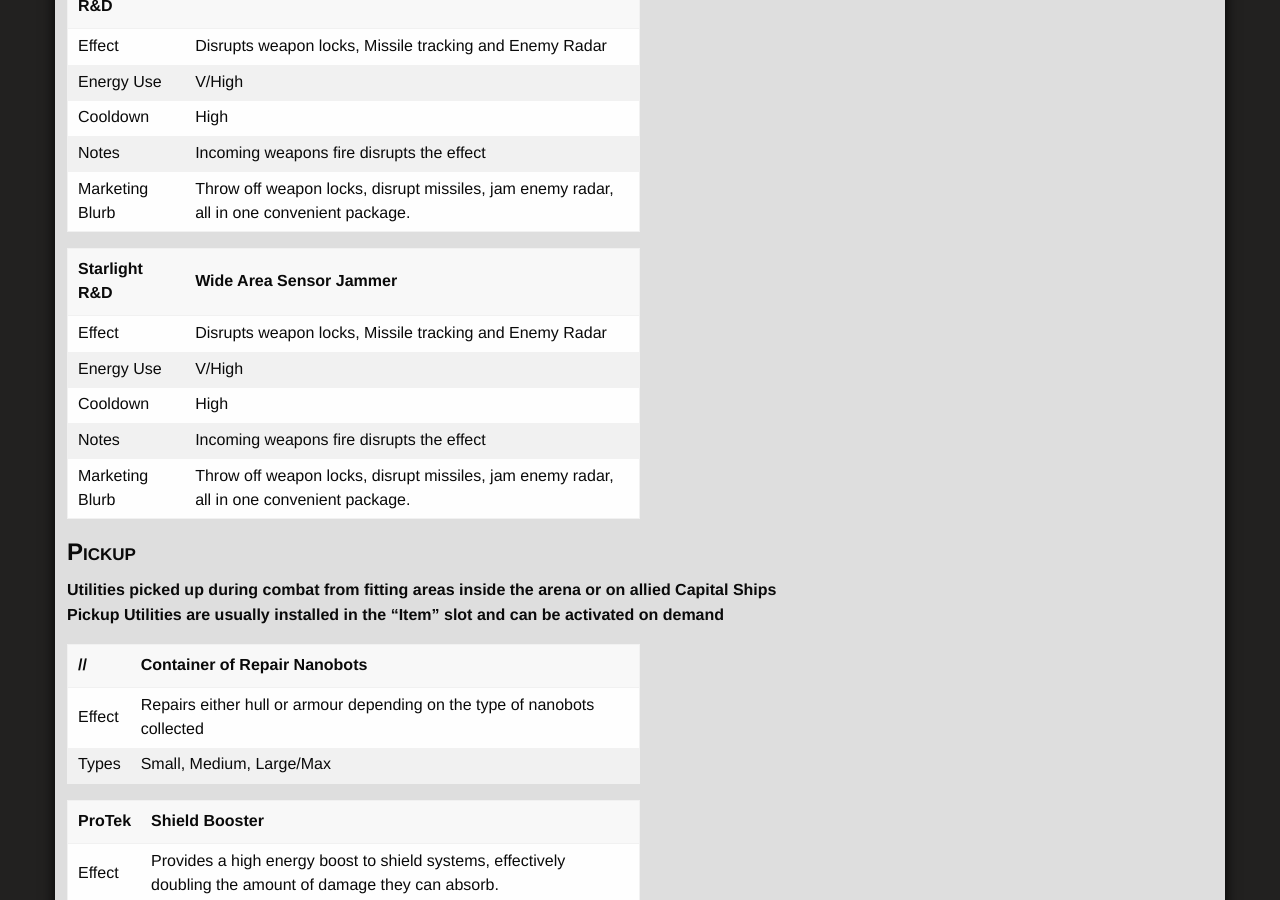
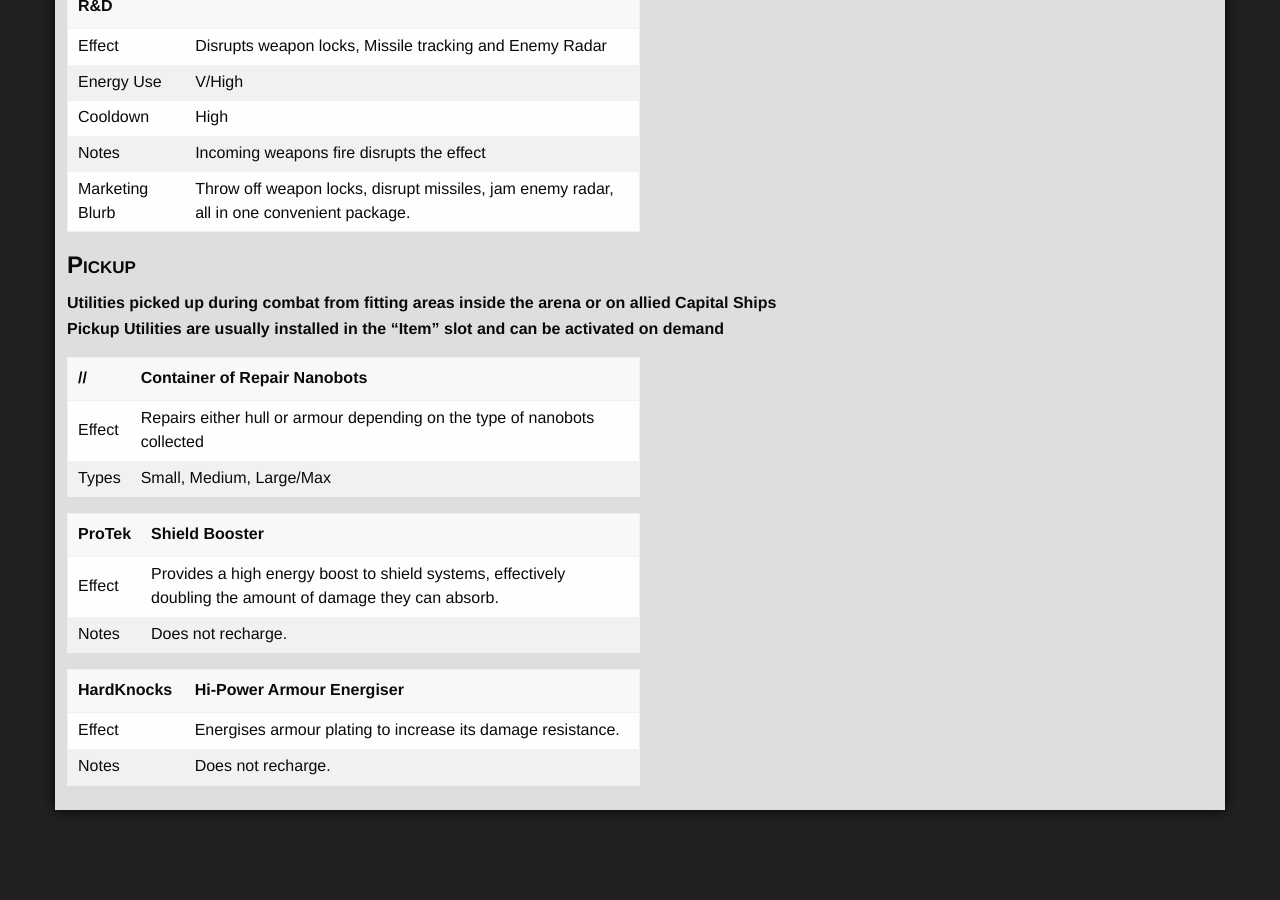
Before and after one commit to ori-sky/polar-space, a Jekyll site: the page built from designs/weapons.md, in a window 1280 px wide and 900 px high, scrolled down 8344 px. Built offline with Jekyll 4.4.1, drawn with Linux system fonts in a browser that asks for light colours; nearby versions of some CDN libraries; some web fonts are replaced; our own code applies the rules of GitHub Pages for plain Markdown files; library files that are not in the unit come from our copies; after the commit the page ends 9170 px from its top, so only the background shows below that.

Commit message:
Update weapons.md
Had the Wide Area Sensor Jammer in twice.

```diff
--- a/designs/weapons.md
+++ b/designs/weapons.md
@@ -217,14 +217,6 @@
 | Notes           | Incoming weapons fire disrupts the effect                    |
 | Marketing Blurb | Throw off weapon locks, disrupt missiles, jam enemy radar, all in one convenient package. |
 
-| Starlight R&D   | Wide Area Sensor Jammer                                      |
-| --------------- | ------------------------------------------------------------ |
-| Effect          | Disrupts weapon locks, Missile tracking and Enemy Radar      |
-| Energy Use      | V/High                                                       |
-| Cooldown        | High                                                         |
-| Notes           | Incoming weapons fire disrupts the effect                    |
-| Marketing Blurb | Throw off weapon locks, disrupt missiles, jam enemy radar, all in one convenient package. |
-
 ## Pickup
 
 **Utilities picked up during combat from fitting areas inside the arena or on allied Capital Ships**
```
